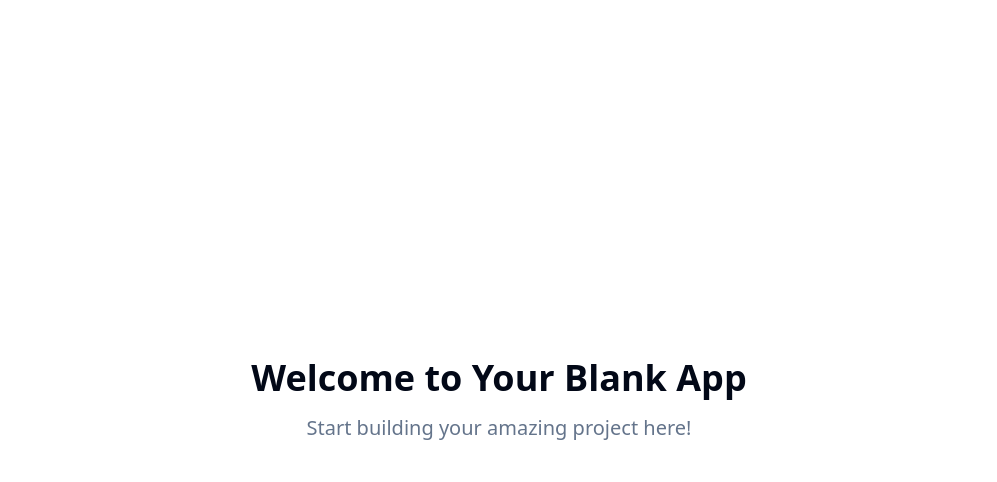
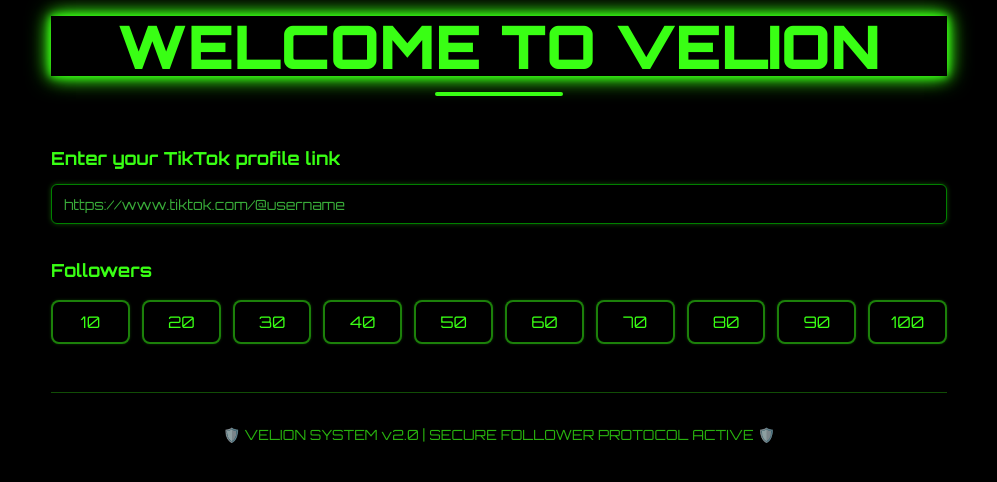
Before and after one commit to therock7w/cyber-boost-velion, a React (Vite) app: page / in a window 1280 px wide. Shown: the top 482 px of the page, without its empty margins (141-1138 px from the left). Built offline with nearby package versions, Linux system fonts and the light colour scheme.

Commit message:
feat: Implement Velion webpage
Implement the Velion webpage with a dark, hacker-style design, including a TikTok follower reward system with input validation, radio buttons, mission section, and send button.

```diff
--- a/index.html
+++ b/index.html
@@ -1,20 +1,23 @@
+
 <!DOCTYPE html>
 <html lang="en">
   <head>
     <meta charset="UTF-8" />
     <meta name="viewport" content="width=device-width, initial-scale=1.0" />
-    <title>cyber-boost-velion</title>
-    <meta name="description" content="Lovable Generated Project" />
-    <meta name="author" content="Lovable" />
+    <title>Velion - Hacker Follower System</title>
+    <meta name="description" content="Velion - Dark themed TikTok follower reward system" />
+    <meta name="author" content="Velion" />
 
-    <meta property="og:title" content="cyber-boost-velion" />
-    <meta property="og:description" content="Lovable Generated Project" />
+    <!-- Google Fonts - Orbitron for futuristic look -->
+    <link rel="preconnect" href="https://fonts.googleapis.com">
+    <link rel="preconnect" href="https://fonts.gstatic.com" crossorigin>
+    <link href="https://fonts.googleapis.com/css2?family=Orbitron:wght@400;700;900&display=swap" rel="stylesheet">
+
+    <meta property="og:title" content="Velion - Hacker Follower System" />
+    <meta property="og:description" content="Dark themed TikTok follower reward system" />
     <meta property="og:type" content="website" />
-    <meta property="og:image" content="https://lovable.dev/opengraph-image-p98pqg.png" />
 
     <meta name="twitter:card" content="summary_large_image" />
-    <meta name="twitter:site" content="@lovable_dev" />
-    <meta name="twitter:image" content="https://lovable.dev/opengraph-image-p98pqg.png" />
   </head>
 
   <body>
--- a/src/App.tsx
+++ b/src/App.tsx
@@ -1,9 +1,11 @@
+
 import { Toaster } from "@/components/ui/toaster";
 import { Toaster as Sonner } from "@/components/ui/sonner";
 import { TooltipProvider } from "@/components/ui/tooltip";
 import { QueryClient, QueryClientProvider } from "@tanstack/react-query";
 import { BrowserRouter, Routes, Route } from "react-router-dom";
 import Index from "./pages/Index";
+import Management from "./pages/Management";
 import NotFound from "./pages/NotFound";
 
 const queryClient = new QueryClient();
@@ -16,6 +18,7 @@ const App = () => (
       <BrowserRouter>
         <Routes>
           <Route path="/" element={<Index />} />
+          <Route path="/management" element={<Management />} />
           {/* ADD ALL CUSTOM ROUTES ABOVE THE CATCH-ALL "*" ROUTE */}
           <Route path="*" element={<NotFound />} />
         </Routes>
--- a/src/index.css
+++ b/src/index.css
@@ -1,3 +1,4 @@
+
 @tailwind base;
 @tailwind components;
 @tailwind utilities;
@@ -8,89 +9,44 @@ All colors MUST be HSL.
 
 @layer base {
   :root {
-    --background: 0 0% 100%;
-    --foreground: 222.2 84% 4.9%;
+    --background: 0 0% 0%; /* Black background */
+    --foreground: 120 100% 53%; /* Neon green foreground */
 
-    --card: 0 0% 100%;
-    --card-foreground: 222.2 84% 4.9%;
+    --card: 0 0% 5%;
+    --card-foreground: 120 100% 53%;
 
-    --popover: 0 0% 100%;
-    --popover-foreground: 222.2 84% 4.9%;
+    --popover: 0 0% 5%;
+    --popover-foreground: 120 100% 53%;
 
-    --primary: 222.2 47.4% 11.2%;
-    --primary-foreground: 210 40% 98%;
+    --primary: 120 100% 53%; /* Neon green */
+    --primary-foreground: 0 0% 0%;
 
-    --secondary: 210 40% 96.1%;
-    --secondary-foreground: 222.2 47.4% 11.2%;
+    --secondary: 120 100% 15%;
+    --secondary-foreground: 120 100% 53%;
 
-    --muted: 210 40% 96.1%;
-    --muted-foreground: 215.4 16.3% 46.9%;
+    --muted: 0 0% 10%;
+    --muted-foreground: 120 50% 45%;
 
-    --accent: 210 40% 96.1%;
-    --accent-foreground: 222.2 47.4% 11.2%;
+    --accent: 120 100% 53%;
+    --accent-foreground: 0 0% 0%;
 
     --destructive: 0 84.2% 60.2%;
     --destructive-foreground: 210 40% 98%;
 
-    --border: 214.3 31.8% 91.4%;
-    --input: 214.3 31.8% 91.4%;
-    --ring: 222.2 84% 4.9%;
+    --border: 120 100% 25%;
+    --input: 120 100% 25%;
+    --ring: 120 100% 53%;
 
     --radius: 0.5rem;
 
-    --sidebar-background: 0 0% 98%;
-
-    --sidebar-foreground: 240 5.3% 26.1%;
-
-    --sidebar-primary: 240 5.9% 10%;
-
-    --sidebar-primary-foreground: 0 0% 98%;
-
-    --sidebar-accent: 240 4.8% 95.9%;
-
-    --sidebar-accent-foreground: 240 5.9% 10%;
-
-    --sidebar-border: 220 13% 91%;
-
-    --sidebar-ring: 217.2 91.2% 59.8%;
-  }
-
-  .dark {
-    --background: 222.2 84% 4.9%;
-    --foreground: 210 40% 98%;
-
-    --card: 222.2 84% 4.9%;
-    --card-foreground: 210 40% 98%;
-
-    --popover: 222.2 84% 4.9%;
-    --popover-foreground: 210 40% 98%;
-
-    --primary: 210 40% 98%;
-    --primary-foreground: 222.2 47.4% 11.2%;
-
-    --secondary: 217.2 32.6% 17.5%;
-    --secondary-foreground: 210 40% 98%;
-
-    --muted: 217.2 32.6% 17.5%;
-    --muted-foreground: 215 20.2% 65.1%;
-
-    --accent: 217.2 32.6% 17.5%;
-    --accent-foreground: 210 40% 98%;
-
-    --destructive: 0 62.8% 30.6%;
-    --destructive-foreground: 210 40% 98%;
-
-    --border: 217.2 32.6% 17.5%;
-    --input: 217.2 32.6% 17.5%;
-    --ring: 212.7 26.8% 83.9%;
-    --sidebar-background: 240 5.9% 10%;
-    --sidebar-foreground: 240 4.8% 95.9%;
-    --sidebar-primary: 224.3 76.3% 48%;
-    --sidebar-primary-foreground: 0 0% 100%;
-    --sidebar-accent: 240 3.7% 15.9%;
-    --sidebar-accent-foreground: 240 4.8% 95.9%;
-    --sidebar-border: 240 3.7% 15.9%;
-    --sidebar-ring: 217.2 91.2% 59.8%;
+    --sidebar-background: 0 0% 2%;
+    --sidebar-foreground: 120 100% 53%;
+    --sidebar-primary: 120 100% 53%;
+    --sidebar-primary-foreground: 0 0% 0%;
+    --sidebar-accent: 120 100% 15%;
+    --sidebar-accent-foreground: 120 100% 53%;
+    --sidebar-border: 120 100% 25%;
+    --sidebar-ring: 120 100% 53%;
   }
 }
 
@@ -100,6 +56,59 @@ All colors MUST be HSL.
   }
 
   body {
-    @apply bg-background text-foreground;
+    @apply bg-cyber-black text-neon-green font-orbitron;
+    min-height: 100vh;
   }
 }
+
+@layer components {
+  .cyber-input {
+    @apply bg-cyber-black border-2 border-neon-green/50 rounded-lg px-4 py-3 text-neon-green font-orbitron;
+    @apply focus:border-neon-green focus:ring-2 focus:ring-neon-green/30 focus:outline-none;
+    @apply transition-all duration-300;
+    box-shadow: 0 0 5px rgba(57, 255, 20, 0.3);
+  }
+
+  .cyber-input:focus {
+    box-shadow: 0 0 10px rgba(57, 255, 20, 0.6), 0 0 20px rgba(57, 255, 20, 0.3);
+  }
+
+  .cyber-button {
+    @apply bg-cyber-black border-2 border-neon-green text-neon-green font-orbitron font-bold px-6 py-3 rounded-lg;
+    @apply hover:bg-neon-green hover:text-cyber-black transition-all duration-300;
+    @apply disabled:opacity-50 disabled:cursor-not-allowed disabled:hover:bg-cyber-black disabled:hover:text-neon-green;
+    box-shadow: 0 0 5px rgba(57, 255, 20, 0.3);
+  }
+
+  .cyber-button:not(:disabled):hover {
+    box-shadow: 0 0 15px rgba(57, 255, 20, 0.6), 0 0 25px rgba(57, 255, 20, 0.3);
+  }
+
+  .cyber-button.watched {
+    @apply bg-neon-green text-cyber-black;
+    animation: glow-pulse 2s ease-in-out infinite;
+  }
+
+  .radio-option {
+    @apply relative cursor-pointer;
+  }
+
+  .radio-option input[type="radio"] {
+    @apply sr-only;
+  }
+
+  .radio-option label {
+    @apply block bg-cyber-black border-2 border-neon-green/50 text-neon-green text-center py-2 px-4 rounded-lg;
+    @apply transition-all duration-300 cursor-pointer font-orbitron;
+    box-shadow: 0 0 3px rgba(57, 255, 20, 0.2);
+  }
+
+  .radio-option input[type="radio"]:checked + label {
+    @apply bg-neon-green text-cyber-black border-neon-green;
+    box-shadow: 0 0 10px rgba(57, 255, 20, 0.6), 0 0 20px rgba(57, 255, 20, 0.3);
+  }
+
+  .error-message {
+    @apply text-red-400 text-sm mt-2 font-orbitron;
+  }
+}
--- a/src/pages/Index.tsx
+++ b/src/pages/Index.tsx
@@ -1,11 +1,237 @@
-// Update this page (the content is just a fallback if you fail to update the page)
+
+import React, { useState, useEffect } from 'react';
+import { Button } from '@/components/ui/button';
+import { Input } from '@/components/ui/input';
+import { Label } from '@/components/ui/label';
+import { toast } from '@/hooks/use-toast';
+
+// Store submitted TikTok links to prevent duplicates
+const submittedLinks = new Set<string>();
 
 const Index = () => {
+  const [tiktokLink, setTiktokLink] = useState('');
+  const [selectedFollowers, setSelectedFollowers] = useState<number | null>(null);
+  const [watchedAds, setWatchedAds] = useState<number[]>([]);
+  const [followClicked, setFollowClicked] = useState(false);
+  const [linkError, setLinkError] = useState('');
+  const [showMissions, setShowMissions] = useState(false);
+
+  const followerOptions = [10, 20, 30, 40, 50, 60, 70, 80, 90, 100];
+
+  // Validate TikTok URL
+  const validateTikTokUrl = (url: string): boolean => {
+    const tiktokRegex = /^https?:\/\/(www\.)?tiktok\.com\/@[\w.-]+/i;
+    return tiktokRegex.test(url);
+  };
+
+  // Handle TikTok link input
+  const handleLinkChange = (e: React.ChangeEvent<HTMLInputElement>) => {
+    const link = e.target.value;
+    setTiktokLink(link);
+
+    if (link && !validateTikTokUrl(link)) {
+      setLinkError('Please enter a valid TikTok profile URL (e.g., https://www.tiktok.com/@username)');
+    } else if (link && submittedLinks.has(link)) {
+      setLinkError('This TikTok profile has already been used. Please try a different one.');
+    } else {
+      setLinkError('');
+    }
+  };
+
+  // Handle follower selection
+  const handleFollowerSelect = (count: number) => {
+    setSelectedFollowers(count);
+    setShowMissions(true);
+    setWatchedAds([]);
+    setFollowClicked(false);
+  };
+
+  // Handle ad watching
+  const handleAdWatch = (adIndex: number) => {
+    if (!watchedAds.includes(adIndex)) {
+      setWatchedAds([...watchedAds, adIndex]);
+    }
+  };
+
+  // Handle follow button click
+  const handleFollowClick = () => {
+    // Open dummy TikTok page
+    window.open('https://www.tiktok.com/@example_account', '_blank');
+    setFollowClicked(true);
+
+    // Show popup message
+    setTimeout(() => {
+      alert('Please make sure you have followed the account. If you haven\'t or if you unfollow, you will not receive any followers.');
+    }, 1000);
+  };
+
+  // Check if send button should be enabled
+  const isSendEnabled = () => {
+    if (!selectedFollowers || !tiktokLink || linkError) return false;
+
+    const requiredAds = Math.floor(selectedFollowers / 2);
+    return watchedAds.length >= requiredAds && followClicked;
+  };
+
+  // Handle send button
+  const handleSend = () => {
+    if (!isSendEnabled()) return;
+
+    // Add link to submitted links
+    submittedLinks.add(tiktokLink);
+
+    // Create form data to send to management page
+    const formData = {
+      tiktokLink,
+      followers: selectedFollowers,
+      adsWatched: watchedAds.length,
+      followCompleted: followClicked,
+      timestamp: new Date().toISOString()
+    };
+
+    console.log('Sending data:', formData);
+
+    // Show success message
+    toast({
+      title: "Success!",
+      description: "You will get your followers as soon as possible.",
+      duration: 5000,
+    });
+
+    // Reset form
+    setTiktokLink('');
+    setSelectedFollowers(null);
+    setWatchedAds([]);
+    setFollowClicked(false);
+    setShowMissions(false);
+    setLinkError('');
+  };
+
   return (
-    <div className="min-h-screen flex items-center justify-center bg-background">
-      <div className="text-center">
-        <h1 className="text-4xl font-bold mb-4">Welcome to Your Blank App</h1>
-        <p className="text-xl text-muted-foreground">Start building your amazing project here!</p>
+    <div className="min-h-screen bg-cyber-black text-neon-green p-4">
+      <div className="max-w-4xl mx-auto">
+        {/* Title */}
+        <div className="text-center mb-12">
+          <h1 className="text-4xl md:text-6xl font-orbitron font-black text-neon-green mb-4 animate-glow-pulse">
+            WELCOME TO VELION
+          </h1>
+          <div className="w-32 h-1 bg-neon-green mx-auto rounded-full"></div>
+        </div>
+
+        {/* TikTok Profile Link Input */}
+        <div className="mb-8">
+          <Label htmlFor="tiktok-link" className="block text-lg font-orbitron font-bold mb-3">
+            Enter your TikTok profile link
+          </Label>
+          <Input
+            id="tiktok-link"
+            type="url"
+            value={tiktokLink}
+            onChange={handleLinkChange}
+            placeholder="https://www.tiktok.com/@username"
+            className="cyber-input w-full text-lg"
+          />
+          {linkError && (
+            <p className="error-message">{linkError}</p>
+          )}
+        </div>
+
+        {/* Followers Selection */}
+        <div className="mb-8">
+          <Label className="block text-lg font-orbitron font-bold mb-4">
+            Followers
+          </Label>
+          <div className="grid grid-cols-5 md:grid-cols-10 gap-3">
+            {followerOptions.map((count) => (
+              <div key={count} className="radio-option">
+                <input
+                  type="radio"
+                  id={`followers-${count}`}
+                  name="followers"
+                  value={count}
+                  checked={selectedFollowers === count}
+                  onChange={() => handleFollowerSelect(count)}
+                />
+                <label htmlFor={`followers-${count}`}>
+                  {count}
+                </label>
+              </div>
+            ))}
+          </div>
+        </div>
+
+        {/* Mission Section */}
+        {showMissions && selectedFollowers && (
+          <div className="mb-8 p-6 border-2 border-neon-green/50 rounded-lg bg-cyber-black/80">
+            <h2 className="text-2xl font-orbitron font-bold mb-6 text-center">
+              🎯 MISSION OBJECTIVES
+            </h2>
+
+            {/* Watch Ads Section */}
+            <div className="mb-8">
+              <h3 className="text-xl font-orbitron font-bold mb-4">
+                📺 Watch Ads ({Math.floor(selectedFollowers / 2)} required)
+              </h3>
+              <div className="grid grid-cols-2 md:grid-cols-3 lg:grid-cols-5 gap-3">
+                {Array.from({ length: Math.floor(selectedFollowers / 2) }, (_, index) => (
+                  <Button
+                    key={index}
+                    onClick={() => handleAdWatch(index)}
+                    className={`cyber-button ${watchedAds.includes(index) ? 'watched' : ''}`}
+                  >
+                    {watchedAds.includes(index) ? '✅ Watched' : `Ad ${index + 1}`}
+                  </Button>
+                ))}
+              </div>
+              <p className="text-sm text-neon-green/70 mt-2 font-orbitron">
+                Progress: {watchedAds.length}/{Math.floor(selectedFollowers / 2)} ads watched
+              </p>
+            </div>
+
+            {/* Follow Account Section */}
+            <div className="mb-6">
+              <h3 className="text-xl font-orbitron font-bold mb-4">
+                👥 Follow Account
+              </h3>
+              <Button
+                onClick={handleFollowClick}
+                className={`cyber-button w-full md:w-auto ${followClicked ? 'watched' : ''}`}
+              >
+                {followClicked ? '✅ Follow Completed' : 'Follow this TikTok account'}
+              </Button>
+              {followClicked && (
+                <p className="text-sm text-neon-green/70 mt-2 font-orbitron">
+                  ✅ Follow requirement completed
+                </p>
+              )}
+            </div>
+          </div>
+        )}
+
+        {/* Send Button */}
+        {showMissions && (
+          <div className="text-center">
+            <Button
+              onClick={handleSend}
+              disabled={!isSendEnabled()}
+              className="cyber-button text-xl px-12 py-4 font-black"
+            >
+              🚀 SEND
+            </Button>
+            {!isSendEnabled() && selectedFollowers && (
+              <p className="text-sm text-neon-green/70 mt-3 font-orbitron">
+                Complete all missions to activate SEND button
+              </p>
+            )}
+          </div>
+        )}
+
+        {/* Footer */}
+        <div className="text-center mt-12 pt-8 border-t border-neon-green/30">
+          <p className="text-neon-green/70 font-orbitron text-sm">
+            🛡️ VELION SYSTEM v2.0 | SECURE FOLLOWER PROTOCOL ACTIVE 🛡️
+          </p>
+        </div>
       </div>
     </div>
   );
```
Also changed, not shown: src/pages/Management.tsx (added, +21 -0 lines), tailwind.config.ts (+19 -2 lines).
